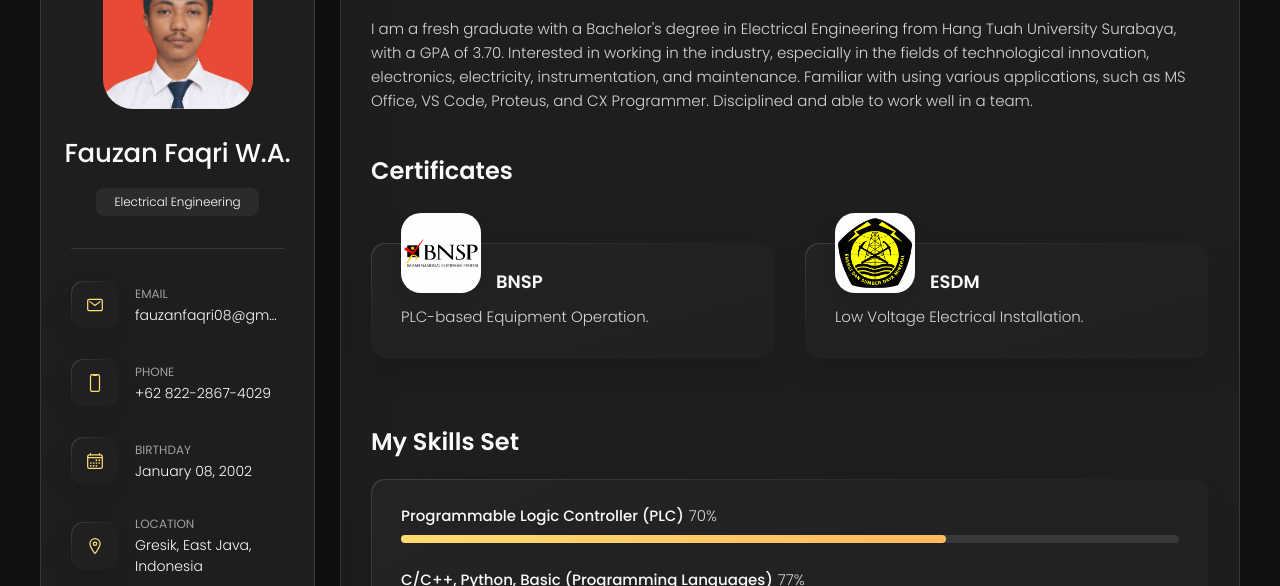
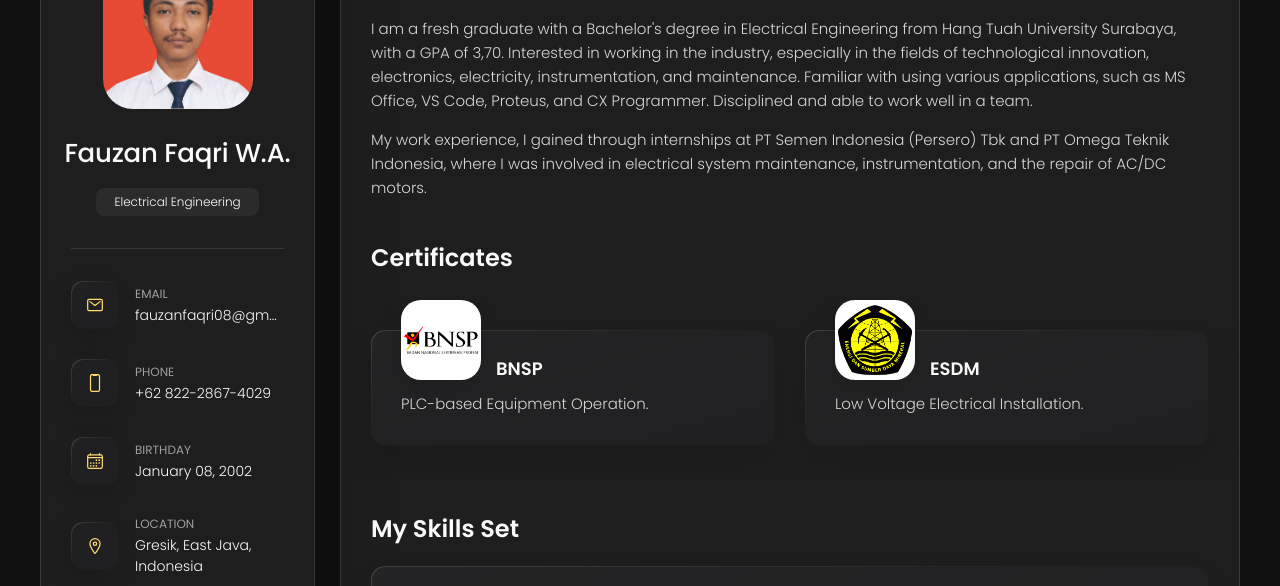
Before and after one commit to fauzanfaqri/personal-portofolio, a plain HTML site: page index.html in a window 1280 px wide. Shown: the part 162-748 px from the top of the page. Drawn offline with nearby package versions, Linux system fonts and the light colour scheme.

Commit message:
Update index.html

```diff
--- a/index.html
+++ b/index.html
@@ -205,7 +205,11 @@
 
         <section class="about-text">
           <p>
-            I am a fresh graduate with a Bachelor's degree in Electrical Engineering from Hang Tuah University Surabaya, with a GPA of 3.70. Interested in working in the industry, especially in the fields of technological innovation, electronics, electricity, instrumentation, and maintenance. Familiar with using various applications, such as MS Office, VS Code, Proteus, and CX Programmer. Disciplined and able to work well in a team.
+            I am a fresh graduate with a Bachelor's degree in Electrical Engineering from Hang Tuah University Surabaya, with a GPA of 3,70. Interested in working in the industry, especially in the fields of technological innovation, electronics, electricity, instrumentation, and maintenance. Familiar with using various applications, such as MS Office, VS Code, Proteus, and CX Programmer. Disciplined and able to work well in a team.
+          </p>
+
+          <p>
+            My work experience, I gained through internships at PT Semen Indonesia (Persero) Tbk and PT Omega Teknik Indonesia, where I was involved in electrical system maintenance, instrumentation, and the repair of AC/DC motors.
           </p>
         </section>
 
@@ -960,7 +964,7 @@
 
               <span>Member of the Arts Department</span>
 
-              <span>Dec 2021 — Feb 2023</span>
+              <span>Sep 2022 — Sep 2023</span>
 
               <p class="timeline-text">
                 Leading and organizing Banjari group training sessions.
```
